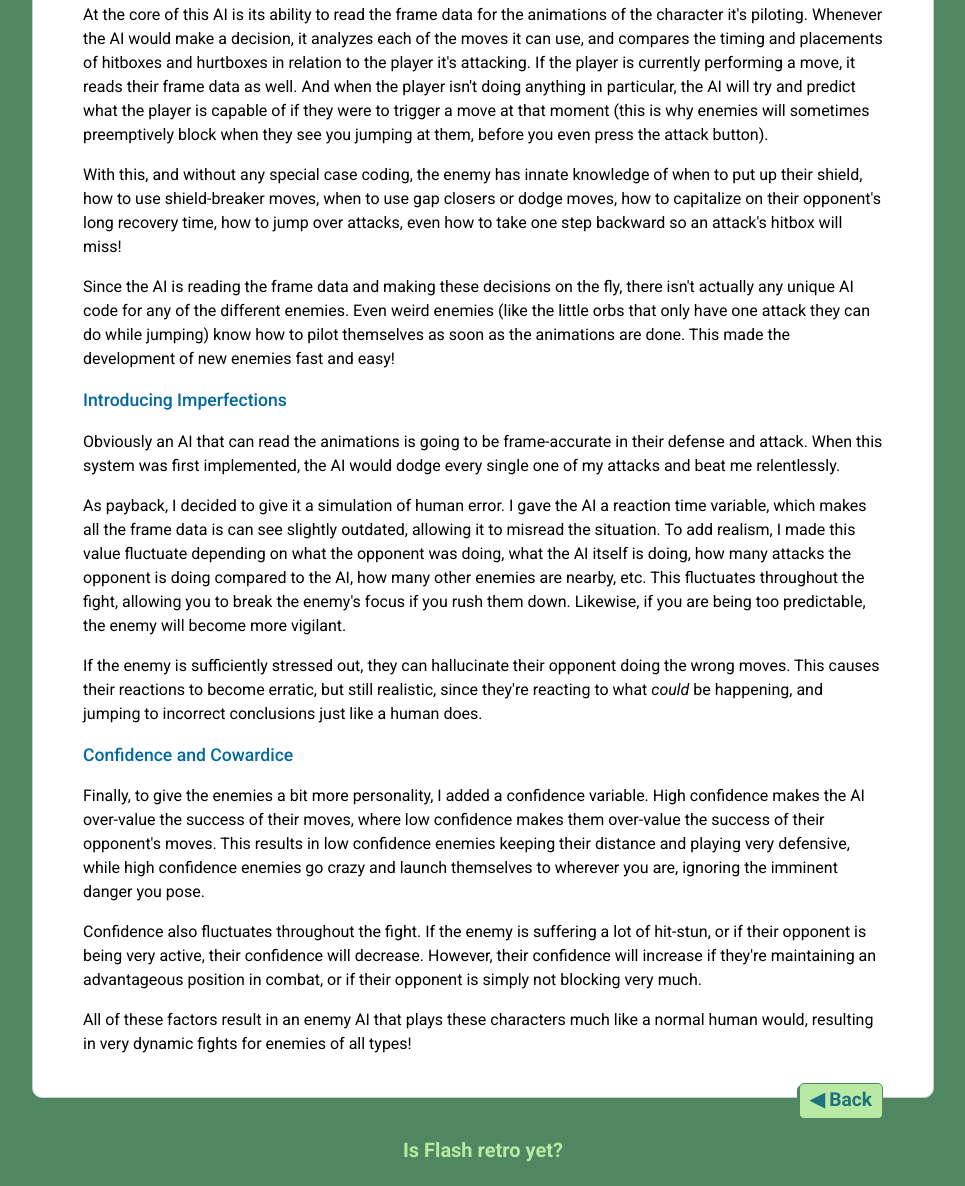
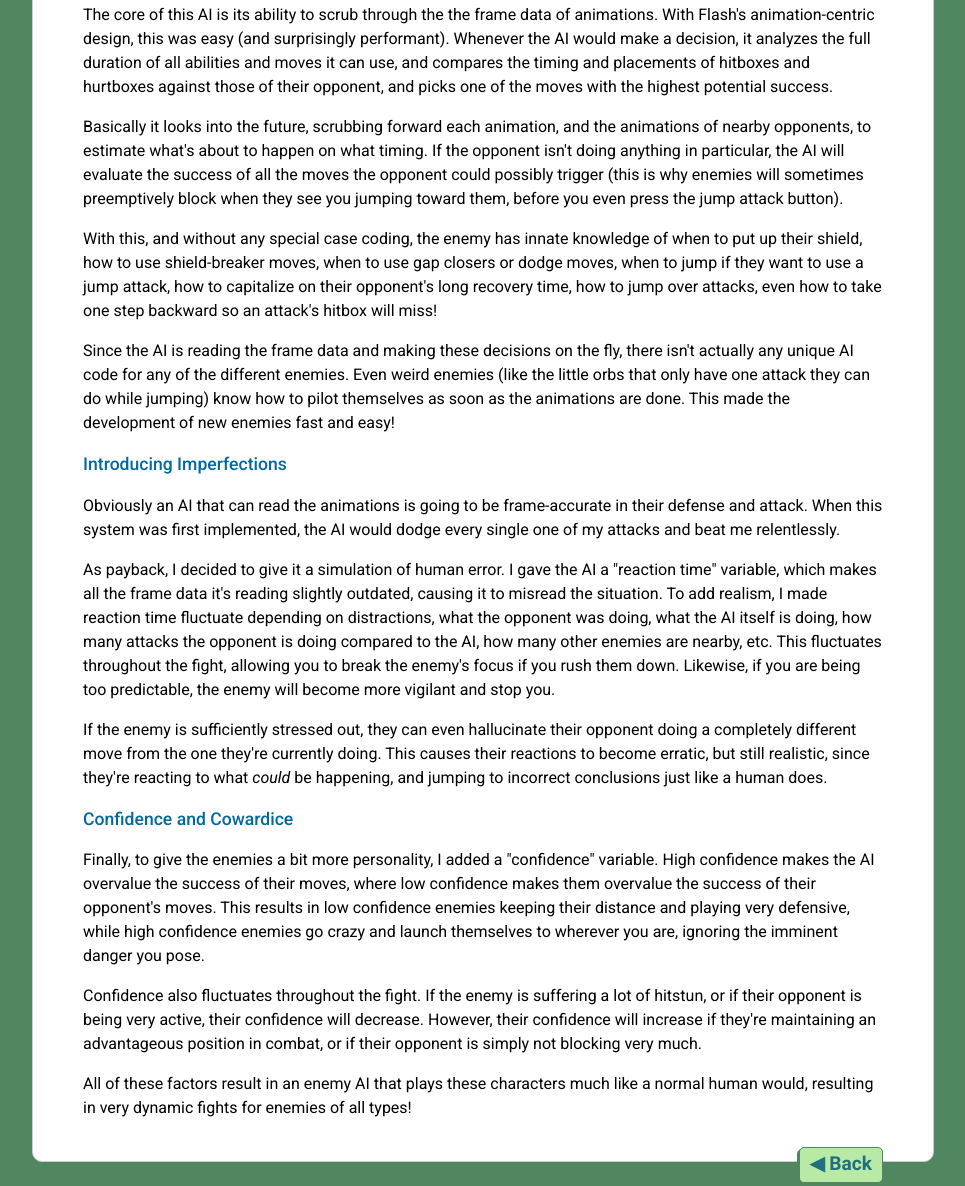
Before and after one commit to ArgleBargleDev/portfolio, a plain HTML site: page ind/ind-lite.html in a window 1280 px wide. Shown: the part 798-1984 px from the top of the page, without its empty margins (157-1122 px from the left). Drawn offline with Linux system fonts and the light colour scheme.

Commit message:
clarity pass

```diff
--- a/ind/ind-lite.html
+++ b/ind/ind-lite.html
@@ -26,9 +26,11 @@
 
 <h3>Reacting to the Frame Data</h3>
 
-<p>At the core of this AI is its ability to read the frame data for the animations of the character it's piloting. Whenever the AI would make a decision, it analyzes each of the moves it can use, and compares the timing and placements of hitboxes and hurtboxes in relation to the player it's attacking. If the player is currently performing a move, it reads their frame data as well. And when the player isn't doing anything in particular, the AI will try and predict what the player is capable of if they were to trigger a move at that moment (this is why enemies will sometimes preemptively block when they see you jumping at them, before you even press the attack button).</p>
+<p>The core of this AI is its ability to scrub through the the frame data of animations. With Flash's animation-centric design, this was easy (and surprisingly performant). Whenever the AI would make a decision, it analyzes the full duration of all abilities and moves it can use, and compares the timing and placements of hitboxes and hurtboxes against those of their opponent, and picks one of the moves with the highest potential success.</p>
 
-<p>With this, and without any special case coding, the enemy has innate knowledge of when to put up their shield, how to use shield-breaker moves, when to use gap closers or dodge moves, how to capitalize on their opponent's long recovery time, how to jump over attacks, even how to take one step backward so an attack's hitbox will miss!</p>
+<p>Basically it looks into the future, scrubbing forward each animation, and the animations of nearby opponents, to estimate what's about to happen on what timing. If the opponent isn't doing anything in particular, the AI will evaluate the success of all the moves the opponent could possibly trigger (this is why enemies will sometimes preemptively block when they see you jumping toward them, before you even press the jump attack button).</p>
+
+<p>With this, and without any special case coding, the enemy has innate knowledge of when to put up their shield, how to use shield-breaker moves, when to use gap closers or dodge moves, when to jump if they want to use a jump attack, how to capitalize on their opponent's long recovery time, how to jump over attacks, even how to take one step backward so an attack's hitbox will miss!</p>
 
 <p>Since the AI is reading the frame data and making these decisions on the fly, there isn't actually any unique AI code for any of the different enemies. Even weird enemies (like the little orbs that only have one attack they can do while jumping) know how to pilot themselves as soon as the animations are done. This made the development of new enemies fast and easy!</p>
 
@@ -36,15 +38,15 @@
 
 <p>Obviously an AI that can read the animations is going to be frame-accurate in their defense and attack. When this system was first implemented, the AI would dodge every single one of my attacks and beat me relentlessly.</p>
 
-<p>As payback, I decided to give it a simulation of human error. I gave the AI a reaction time variable, which makes all the frame data is can see slightly outdated, allowing it to misread the situation. To add realism, I made this value fluctuate depending on what the opponent was doing, what the AI itself is doing, how many attacks the opponent is doing compared to the AI, how many other enemies are nearby, etc. This fluctuates throughout the fight, allowing you to break the enemy's focus if you rush them down. Likewise, if you are being too predictable, the enemy will become more vigilant.</p>
+<p>As payback, I decided to give it a simulation of human error. I gave the AI a "reaction time" variable, which makes all the frame data it's reading slightly outdated, causing it to misread the situation. To add realism, I made reaction time fluctuate depending on distractions, what the opponent was doing, what the AI itself is doing, how many attacks the opponent is doing compared to the AI, how many other enemies are nearby, etc. This fluctuates throughout the fight, allowing you to break the enemy's focus if you rush them down. Likewise, if you are being too predictable, the enemy will become more vigilant and stop you.</p>
 
-<p>If the enemy is sufficiently stressed out, they can hallucinate their opponent doing the wrong moves. This causes their reactions to become erratic, but still realistic, since they're reacting to what <i>could</i> be happening, and jumping to incorrect conclusions just like a human does.</p>
+<p>If the enemy is sufficiently stressed out, they can even hallucinate their opponent doing a completely different move from the one they're currently doing. This causes their reactions to become erratic, but still realistic, since they're reacting to what <i>could</i> be happening, and jumping to incorrect conclusions just like a human does.</p>
 
 <h3>Confidence and Cowardice</h3>
 
-<p>Finally, to give the enemies a bit more personality, I added a confidence variable. High confidence makes the AI over-value the success of their moves, where low confidence makes them over-value the success of their opponent's moves. This results in low confidence enemies keeping their distance and playing very defensive, while high confidence enemies go crazy and launch themselves to wherever you are, ignoring the imminent danger you pose.</p>
+<p>Finally, to give the enemies a bit more personality, I added a "confidence" variable. High confidence makes the AI overvalue the success of their moves, where low confidence makes them overvalue the success of their opponent's moves. This results in low confidence enemies keeping their distance and playing very defensive, while high confidence enemies go crazy and launch themselves to wherever you are, ignoring the imminent danger you pose.</p>
 
-<p>Confidence also fluctuates throughout the fight. If the enemy is suffering a lot of hit-stun, or if their opponent is being very active, their confidence will decrease. However, their confidence will increase if they're maintaining an advantageous position in combat, or if their opponent is simply not blocking very much.</p>
+<p>Confidence also fluctuates throughout the fight. If the enemy is suffering a lot of hitstun, or if their opponent is being very active, their confidence will decrease. However, their confidence will increase if they're maintaining an advantageous position in combat, or if their opponent is simply not blocking very much.</p>
 
 <p>All of these factors result in an enemy AI that plays these characters much like a normal human would, resulting in very dynamic fights for enemies of all types!</p>
 
```
